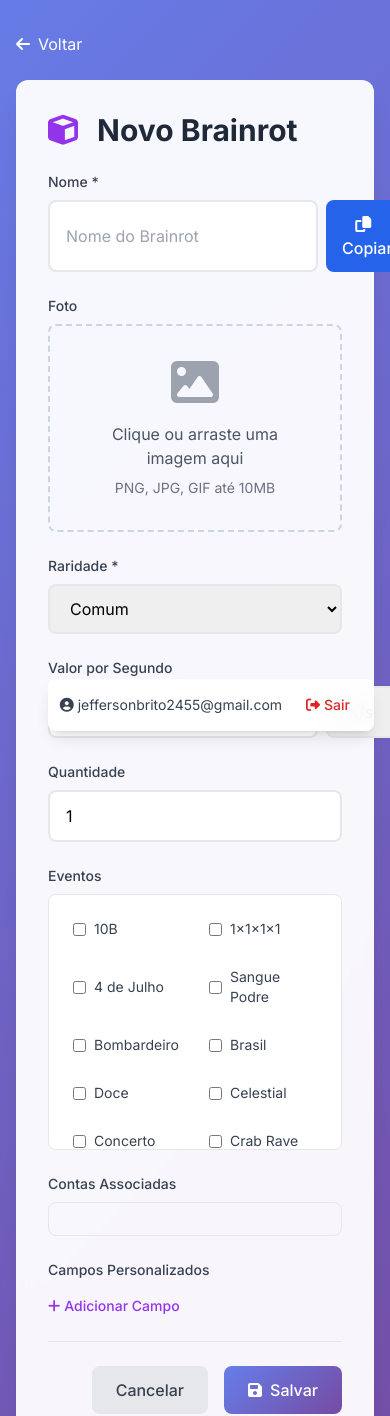
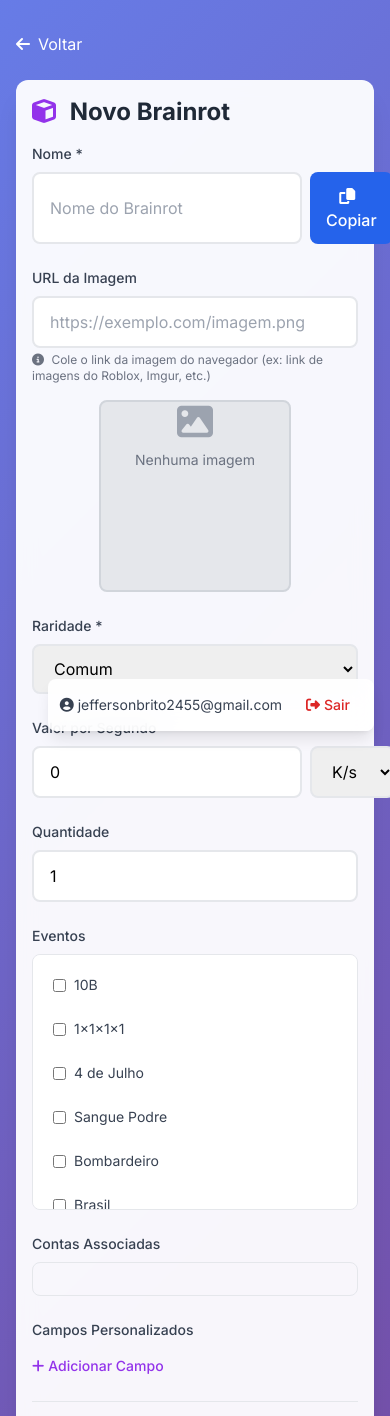
Before and after one commit to Jeferson-Brito/Brainrot_Manager, a Flask app: page /brainrots/novo in a window 390 px wide; the page is wider, and only the part inside the window is pictured. Shown: the part 97-1513 px from the top of that part. Run offline with Flask 3, Linux system fonts and the light colour scheme; a user stored in the database is signed in; data that the repository does not hold is empty; some libraries are stand-ins or nearby versions.

Commit message:
Substituir upload de imagens por URLs externas e melhorar responsividade mobile

```diff
--- a/templates/brainrots/form.html
+++ b/templates/brainrots/form.html
@@ -30,9 +30,9 @@
             </a>
         </div>
 
-        <div class="card rounded-xl shadow-xl p-8">
-            <h1 class="text-3xl font-bold text-gray-800 mb-6">
-                <i class="fas fa-cube mr-3 text-purple-600"></i>
+        <div class="card rounded-xl shadow-xl p-4 md:p-8">
+            <h1 class="text-2xl md:text-3xl font-bold text-gray-800 mb-4 md:mb-6">
+                <i class="fas fa-cube mr-2 md:mr-3 text-purple-600"></i>
                 {% if brainrot %}Editar Brainrot{% else %}Novo Brainrot{% endif %}
             </h1>
 
@@ -62,21 +62,37 @@
                     </div>
                 </div>
 
-                <!-- Foto -->
+                <!-- Foto (URL) -->
                 <div>
-                    <label class="block text-sm font-medium text-gray-700 mb-2">Foto</label>
-                    <div class="upload-area rounded-lg p-8 text-center cursor-pointer" id="upload-area">
-                        {% if brainrot and brainrot.foto %}
-                        <img id="preview-image" src="{{ url_for('uploaded_file', filename=brainrot.foto.split('/')[-1]) }}"
-                             alt="Preview" class="max-w-xs mx-auto rounded-lg mb-4">
-                        {% else %}
-                        <i class="fas fa-image text-5xl text-gray-400 mb-4"></i>
-                        <p class="text-gray-600 mb-2">Clique ou arraste uma imagem aqui</p>
-                        <p class="text-sm text-gray-500">PNG, JPG, GIF até 10MB</p>
-                        <img id="preview-image" src="" alt="Preview" class="hidden max-w-xs mx-auto rounded-lg mb-4">
-                        {% endif %}
-                        <input type="file" id="foto-input" accept="image/*" class="hidden">
-                        <input type="hidden" id="foto-url" name="foto" value="{{ brainrot.foto if brainrot else '' }}">
+                    <label class="block text-sm font-medium text-gray-700 mb-2">URL da Imagem</label>
+                    <input type="url" id="foto-url" name="foto"
+                           value="{{ brainrot.foto if brainrot else '' }}"
+                           class="input-modern w-full px-4 py-3 rounded-lg focus:outline-none"
+                           placeholder="https://exemplo.com/imagem.png"
+                           oninput="atualizarPreviewImagem(this.value)">
+                    <p class="text-xs text-gray-500 mt-1">
+                        <i class="fas fa-info-circle mr-1"></i>
+                        Cole o link da imagem do navegador (ex: link de imagens do Roblox, Imgur, etc.)
+                    </p>
+                    <div class="mt-4 text-center">
+                        <div id="preview-container" class="inline-block">
+                            {% if brainrot and brainrot.foto %}
+                            <img id="preview-image" src="{{ brainrot.foto }}"
+                                 alt="Preview"
+                                 class="max-w-full h-48 w-48 object-cover rounded-lg border-2 border-gray-300 mx-auto"
+                                 onerror="this.style.display='none'; document.getElementById('preview-placeholder').style.display='block';">
+                            {% else %}
+                            <img id="preview-image" src="" alt="Preview"
+                                 class="hidden max-w-full h-48 w-48 object-cover rounded-lg border-2 border-gray-300 mx-auto"
+                                 onerror="this.style.display='none'; document.getElementById('preview-placeholder').style.display='block';">
+                            {% endif %}
+                            <div id="preview-placeholder" class="{% if brainrot and brainrot.foto %}hidden{% endif %} w-48 h-48 bg-gray-200 rounded-lg border-2 border-gray-300 mx-auto flex items-center justify-center">
+                                <div class="text-center">
+                                    <i class="fas fa-image text-4xl text-gray-400 mb-2"></i>
+                                    <p class="text-sm text-gray-500">Nenhuma imagem</p>
+                                </div>
+                            </div>
+                        </div>
                     </div>
                 </div>
 
@@ -126,8 +142,8 @@
                     <!-- Eventos (Mutações) -->
                     <div>
                         <label class="block text-sm font-medium text-gray-700 mb-2">Eventos</label>
-                        <div class="border border-gray-200 rounded-lg p-4 max-h-64 overflow-y-auto bg-white">
-                            <div class="grid grid-cols-2 md:grid-cols-3 lg:grid-cols-4 gap-3">
+                        <div class="border border-gray-200 rounded-lg p-3 md:p-4 max-h-64 overflow-y-auto bg-white">
+                            <div class="grid grid-cols-1 sm:grid-cols-2 md:grid-cols-3 lg:grid-cols-4 gap-2 md:gap-3">
                                 {% for evento in eventos %}
                                 <label class="flex items-center space-x-2 cursor-pointer hover:bg-gray-50 p-2 rounded">
                                     <input type="checkbox" name="eventos_checkbox" value="{{ evento }}"
@@ -146,13 +162,31 @@
                 <!-- Contas Associadas -->
                 <div>
                     <label class="block text-sm font-medium text-gray-700 mb-2">Contas Associadas</label>
-                    <div class="grid grid-cols-2 md:grid-cols-3 gap-3 max-h-48 overflow-y-auto border border-gray-200 rounded-lg p-4">
+                    <div class="grid grid-cols-1 sm:grid-cols-2 md:grid-cols-3 gap-3 max-h-64 overflow-y-auto border border-gray-200 rounded-lg p-4">
                         {% for conta in contas %}
-                        <label class="flex items-center space-x-2 cursor-pointer hover:bg-gray-50 p-2 rounded">
+                        {% set espacos_ocupados = conta.get_espacos_ocupados() %}
+                        {% set espacos_livres = conta.get_espacos_livres() %}
+                        {% set tem_espaco = conta.tem_espaco_disponivel() %}
+                        <label class="flex items-start space-x-2 cursor-pointer hover:bg-gray-50 p-2 rounded {% if not tem_espaco and conta.espacos > 0 %}opacity-60{% endif %}"
+                               title="{% if not tem_espaco and conta.espacos > 0 %}Conta cheia{% elif conta.espacos > 0 %}Espaços: {{ espacos_ocupados }}/{{ conta.espacos }} ({{ espacos_livres }} livres){% else %}Espaços ilimitados{% endif %}">
                             <input type="checkbox" name="contas" value="{{ conta.id }}"
                                    {% if brainrot and conta.id in contas_associadas %}checked{% endif %}
-                                   class="rounded border-gray-300 text-purple-600 focus:ring-purple-500">
-                            <span class="text-sm text-gray-700">{{ conta.nome }}</span>
+                                   {% if not tem_espaco and conta.espacos > 0 and (not brainrot or conta.id not in contas_associadas) %}disabled{% endif %}
+                                   class="rounded border-gray-300 text-purple-600 focus:ring-purple-500 mt-1">
+                            <div class="flex-1">
+                                <span class="text-sm text-gray-700 font-medium">{{ conta.nome }}</span>
+                                <div class="text-xs text-gray-500 mt-1">
+                                    {% if conta.espacos > 0 %}
+                                        {% if tem_espaco %}
+                                            <span class="text-green-600">{{ espacos_ocupados }}/{{ conta.espacos }} ({{ espacos_livres }} livres)</span>
+                                        {% else %}
+                                            <span class="text-red-600">Cheia ({{ espacos_ocupados }}/{{ conta.espacos }})</span>
+                                        {% endif %}
+                                    {% else %}
+                                        <span class="text-blue-600">Ilimitado ({{ espacos_ocupados }} usados)</span>
+                                    {% endif %}
+                                </div>
+                            </div>
                         </label>
                         {% endfor %}
                     </div>
@@ -275,66 +309,39 @@
     const camposPersonalizadosExistentes = {{ (brainrot.get_campos_personalizados() | tojson) if brainrot else '{}' }};
     let campoCounter = 0;
 
-    // Upload de imagem
-    const uploadArea = document.getElementById('upload-area');
-    const fotoInput = document.getElementById('foto-input');
-    const fotoUrl = document.getElementById('foto-url');
-    const previewImage = document.getElementById('preview-image');
+    // Preview de imagem por URL
+    function atualizarPreviewImagem(url) {
+        const previewImage = document.getElementById('preview-image');
+        const previewPlaceholder = document.getElementById('preview-placeholder');
 
-    uploadArea.addEventListener('click', () => fotoInput.click());
+        if (url && url.trim() !== '') {
+            previewImage.src = url;
+            previewImage.classList.remove('hidden');
+            previewPlaceholder.classList.add('hidden');
 
-    fotoInput.addEventListener('change', function(e) {
-        const file = e.target.files[0];
-        if (file) {
-            uploadImage(file);
+            // Verificar se a imagem carregou com sucesso
+            previewImage.onload = function() {
+                previewImage.style.display = 'block';
+                previewPlaceholder.style.display = 'none';
+            };
+
+            previewImage.onerror = function() {
+                previewImage.style.display = 'none';
+                previewPlaceholder.style.display = 'block';
+            };
+        } else {
+            previewImage.classList.add('hidden');
+            previewPlaceholder.classList.remove('hidden');
         }
-    });
-
-    uploadArea.addEventListener('dragover', (e) => {
-        e.preventDefault();
-        uploadArea.classList.add('dragover');
-    });
-
-    uploadArea.addEventListener('dragleave', () => {
-        uploadArea.classList.remove('dragover');
-    });
-
-    uploadArea.addEventListener('drop', (e) => {
-        e.preventDefault();
-        uploadArea.classList.remove('dragover');
-        const file = e.dataTransfer.files[0];
-        if (file && file.type.startsWith('image/')) {
-            uploadImage(file);
-        }
-    });
-
-    function uploadImage(file) {
-        const formData = new FormData();
-        formData.append('file', file);
-
-        $.ajax({
-            url: '/api/upload',
-            type: 'POST',
-            data: formData,
-            processData: false,
-            contentType: false,
-            success: function(response) {
-                if (response.success) {
-                    fotoUrl.value = response.url;
-                    previewImage.src = response.url;
-                    previewImage.classList.remove('hidden');
-                    uploadArea.querySelector('p').classList.add('hidden');
-                    uploadArea.querySelector('i').classList.add('hidden');
-                }
-            },
-            error: function() {
-                alert('Erro ao fazer upload da imagem');
-            }
-        });
     }
 
     // Carregar campos personalizados existentes e valor formatado
     $(document).ready(function() {
+        // Pré-selecionar conta se vier da página de detalhes
+        {% if conta_pre_selecionada %}
+        $(`input[name="contas"][value="{{ conta_pre_selecionada }}"]`).prop('checked', true);
+        {% endif %}
+
         // Definir K/s como padrão se for novo brainrot
         {% if not brainrot %}
         $('#valor_formato').val('K/s');
@@ -432,9 +439,11 @@
                                 }
                             }
 
-                            // Preencher eventos
+                            // Preencher eventos (checkboxes)
                             if (dados.eventos && dados.eventos.length > 0) {
-                                $('#eventos').val(dados.eventos);
+                                dados.eventos.forEach(function(evento) {
+                                    $(`input[name="eventos_checkbox"][value="${evento}"]`).prop('checked', true);
+                                });
                             }
 
                             // Preencher foto se existir
@@ -538,7 +547,7 @@
 
         const dados = {
             nome: $('#nome').val(),
-            foto: fotoUrl.value,
+            foto: $('#foto-url').val().trim(),
             raridade: $('#raridade').val(),
             valor_formatado: valorFormatado,
             valor_por_segundo: parseFloat(valorNumero) || 0,  // Mantido para compatibilidade
```
Also changed, not shown: templates/brainrots/list.html (+17 -17 lines), templates/contas/detail.html (+50 -10 lines).
